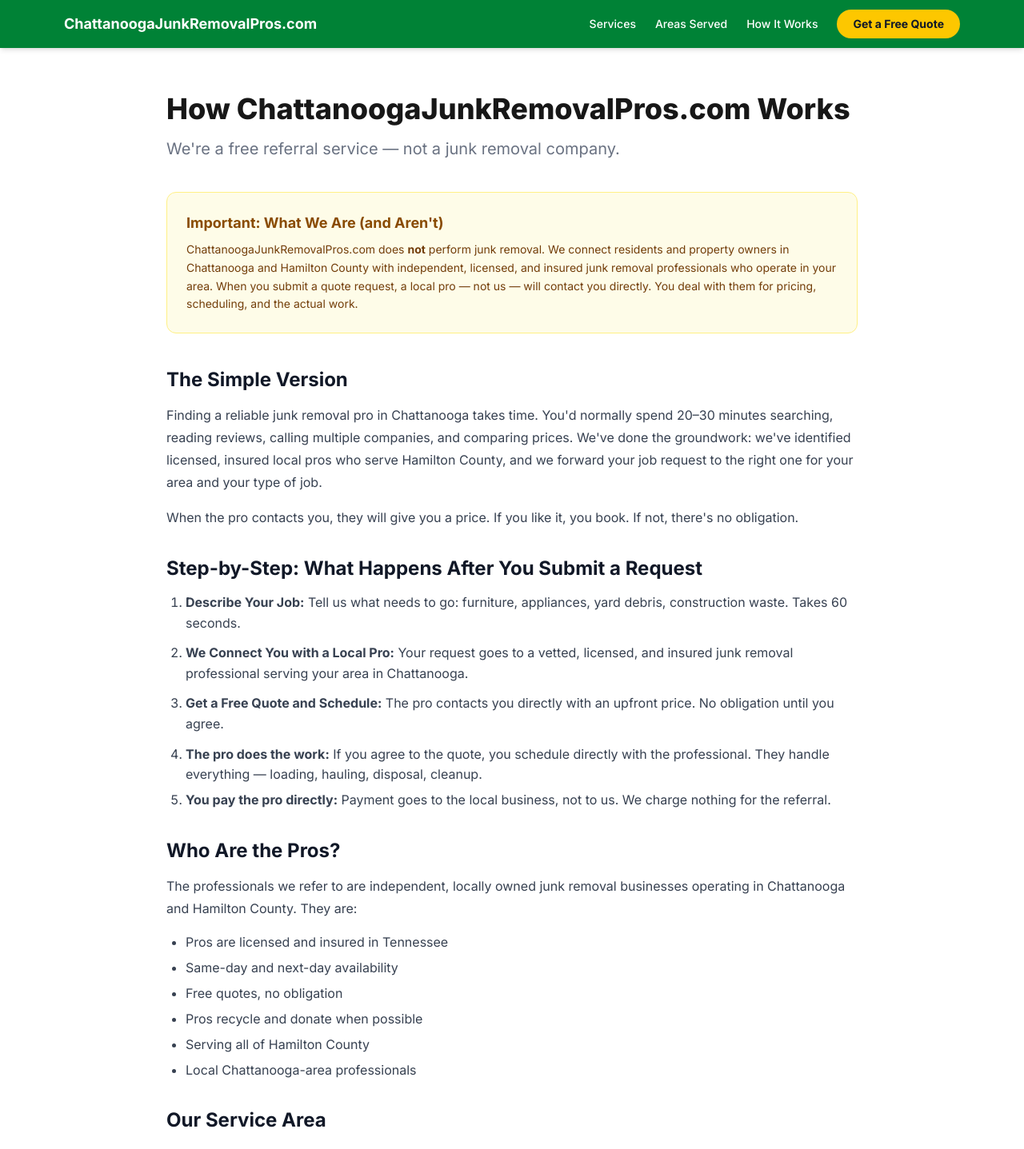
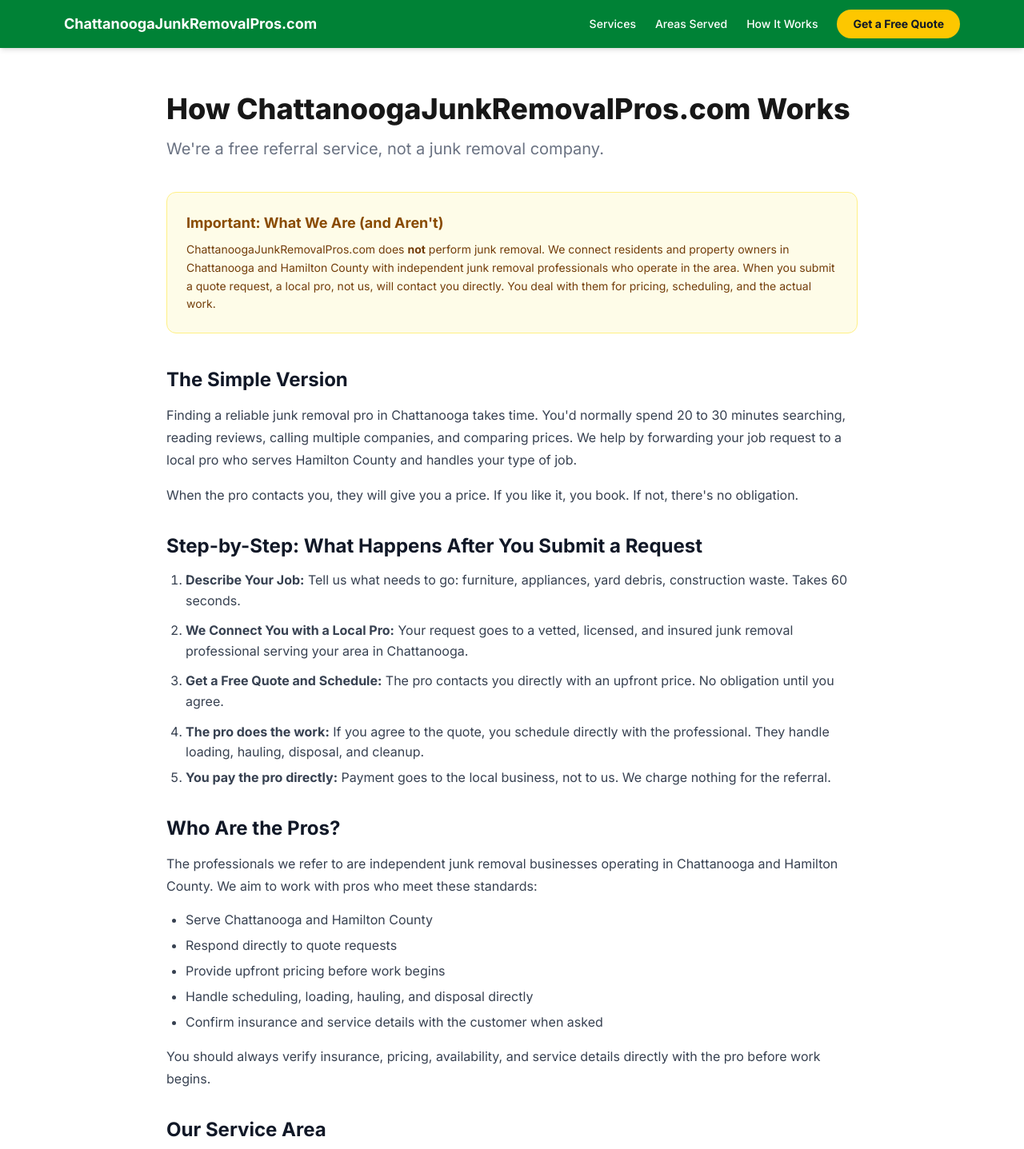
Before and after one commit to jppdigital-hub/local-seo-lead-gen-websites, a Next.js app: page /about in a window 1280 px wide. Shown: the top 1437 px of the page at 80% size. Built offline with nearby package versions, Linux system fonts and the light colour scheme.

Commit message:
Align about page referral and insurance language

```diff
--- a/app/about/page.tsx
+++ b/app/about/page.tsx
@@ -2,9 +2,17 @@ import type { Metadata } from "next";
 import Link from "next/link";
 import { siteConfig } from "@/lib/site-config";
 
+const partnerStandards = [
+  "Serve Chattanooga and Hamilton County",
+  "Respond directly to quote requests",
+  "Provide upfront pricing before work begins",
+  "Handle scheduling, loading, hauling, and disposal directly",
+  "Confirm insurance and service details with the customer when asked",
+];
+
 export const metadata: Metadata = {
   title: `How It Works | ${siteConfig.displayName}`,
-  description: `${siteConfig.displayName} is a free referral service connecting Chattanooga residents with licensed, insured junk removal professionals in ${siteConfig.county}.`,
+  description: `${siteConfig.displayName} is a free referral service connecting Chattanooga residents with local junk removal professionals in ${siteConfig.county}.`,
   alternates: { canonical: "/about" },
 };
 
@@ -13,20 +21,20 @@ export default function AboutPage() {
     <div className="max-w-4xl mx-auto px-4 py-14">
       <h1 className="text-4xl font-extrabold mb-4">How {siteConfig.displayName} Works</h1>
       <p className="text-xl text-gray-500 mb-10">
-        We&apos;re a free referral service — not a junk removal company.
+        We&apos;re a free referral service, not a junk removal company.
       </p>
 
       <div className="bg-yellow-50 border border-yellow-200 rounded-xl p-6 mb-10">
         <h2 className="text-lg font-bold text-yellow-800 mb-2">Important: What We Are (and Aren&apos;t)</h2>
         <p className="text-yellow-900 text-sm leading-relaxed">
-          {siteConfig.displayName} does <strong>not</strong> perform junk removal. We connect residents and property owners in {siteConfig.city} and {siteConfig.county} with independent, licensed, and insured junk removal professionals who operate in your area. When you submit a quote request, a local pro — not us — will contact you directly. You deal with them for pricing, scheduling, and the actual work.
+          {siteConfig.displayName} does <strong>not</strong> perform junk removal. We connect residents and property owners in {siteConfig.city} and {siteConfig.county} with independent junk removal professionals who operate in the area. When you submit a quote request, a local pro, not us, will contact you directly. You deal with them for pricing, scheduling, and the actual work.
         </p>
       </div>
 
       <div className="rich-content space-y-6">
         <h2>The Simple Version</h2>
         <p>
-          Finding a reliable junk removal pro in {siteConfig.city} takes time. You&apos;d normally spend 20–30 minutes searching, reading reviews, calling multiple companies, and comparing prices. We&apos;ve done the groundwork: we&apos;ve identified licensed, insured local pros who serve {siteConfig.county}, and we forward your job request to the right one for your area and your type of job.
+          Finding a reliable junk removal pro in {siteConfig.city} takes time. You&apos;d normally spend 20 to 30 minutes searching, reading reviews, calling multiple companies, and comparing prices. We help by forwarding your job request to a local pro who serves {siteConfig.county} and handles your type of job.
         </p>
         <p>
           When the pro contacts you, they will give you a price. If you like it, you book. If not, there&apos;s no obligation.
@@ -40,7 +48,7 @@ export default function AboutPage() {
             </li>
           ))}
           <li>
-            <strong>The pro does the work:</strong> If you agree to the quote, you schedule directly with the professional. They handle everything — loading, hauling, disposal, cleanup.
+            <strong>The pro does the work:</strong> If you agree to the quote, you schedule directly with the professional. They handle loading, hauling, disposal, and cleanup.
           </li>
           <li>
             <strong>You pay the pro directly:</strong> Payment goes to the local business, not to us. We charge nothing for the referral.
@@ -49,13 +57,16 @@ export default function AboutPage() {
 
         <h2>Who Are the Pros?</h2>
         <p>
-          The professionals we refer to are independent, locally owned junk removal businesses operating in {siteConfig.city} and {siteConfig.county}. They are:
+          The professionals we refer to are independent junk removal businesses operating in {siteConfig.city} and {siteConfig.county}. We aim to work with pros who meet these standards:
         </p>
         <ul>
-          {siteConfig.trustPoints.map((p) => (
+          {partnerStandards.map((p) => (
             <li key={p}>{p}</li>
           ))}
         </ul>
+        <p>
+          You should always verify insurance, pricing, availability, and service details directly with the pro before work begins.
+        </p>
 
         <h2>Our Service Area</h2>
         <p>
@@ -71,7 +82,7 @@ export default function AboutPage() {
 
         <h2>Is There Any Cost to Use This Service?</h2>
         <p>
-          No. Submitting a request and being connected to a local pro is completely free. The junk removal professional charges for the work — those prices are set entirely by the pro and quoted before any work begins. We don&apos;t mark up the price or add any fees.
+          No. Submitting a request and being connected to a local pro is completely free. The junk removal professional charges for the work. Those prices are set entirely by the pro and quoted before any work begins. We don&apos;t mark up the price or add any fees.
         </p>
 
         <h2>Questions?</h2>
```
